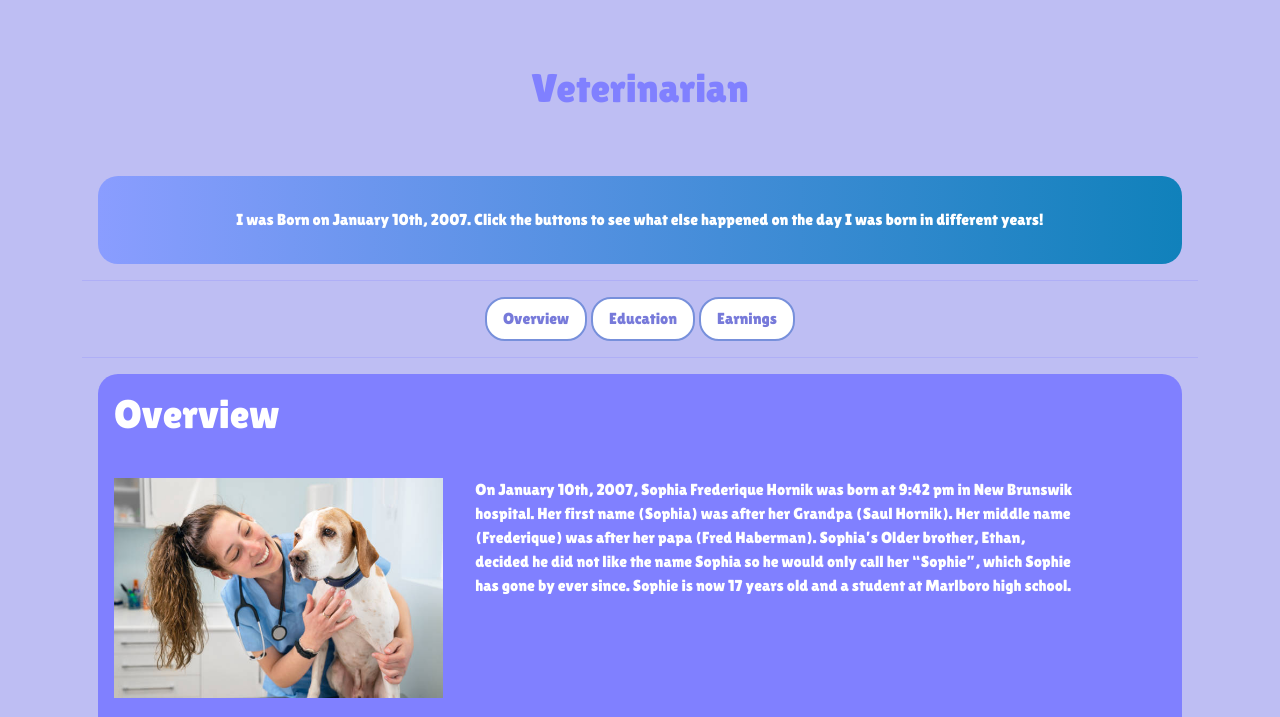
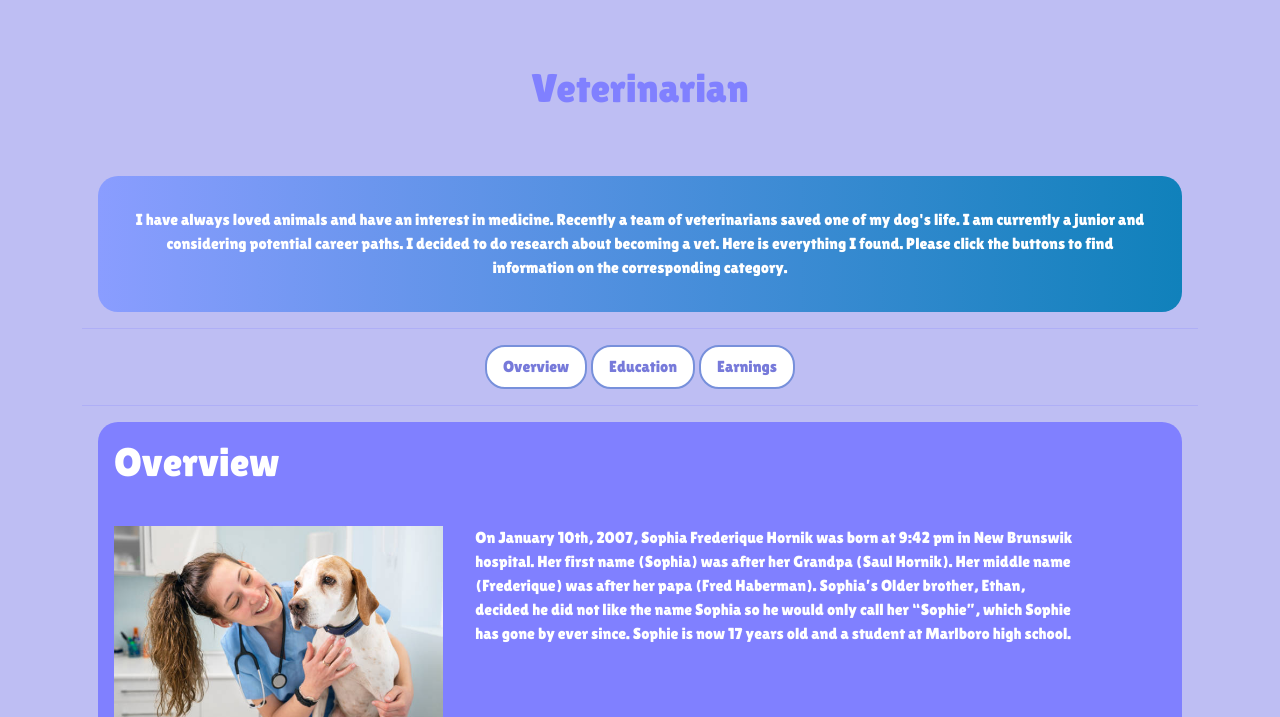
Before and after one commit to SophieHornik/april24, a plain HTML site: page index.html in a window 1280 px wide. Shown: the top 717 px of the page. Drawn offline with nearby package versions, Linux system fonts and the light colour scheme.

Commit message:
added top paragraph

```diff
--- a/index.html
+++ b/index.html
@@ -30,8 +30,7 @@
       <!-- Description-->
       <div class="col-12  my-3 my-lg-0 p-3 db text-center">
         <p class="m-3">
-          I was Born on January 10th, 2007. Click the buttons to see what else happened on the day I was born in
-          different years!
+          I have always loved animals and have an interest in medicine. Recently a team of veterinarians saved one of my dog's life. I am currently a junior and considering potential career paths. I decided to do research about becoming a vet. Here is everything I found. Please click the buttons to find information on the corresponding category.
         </p>
       </div>
       <!-- Description END-->
```
